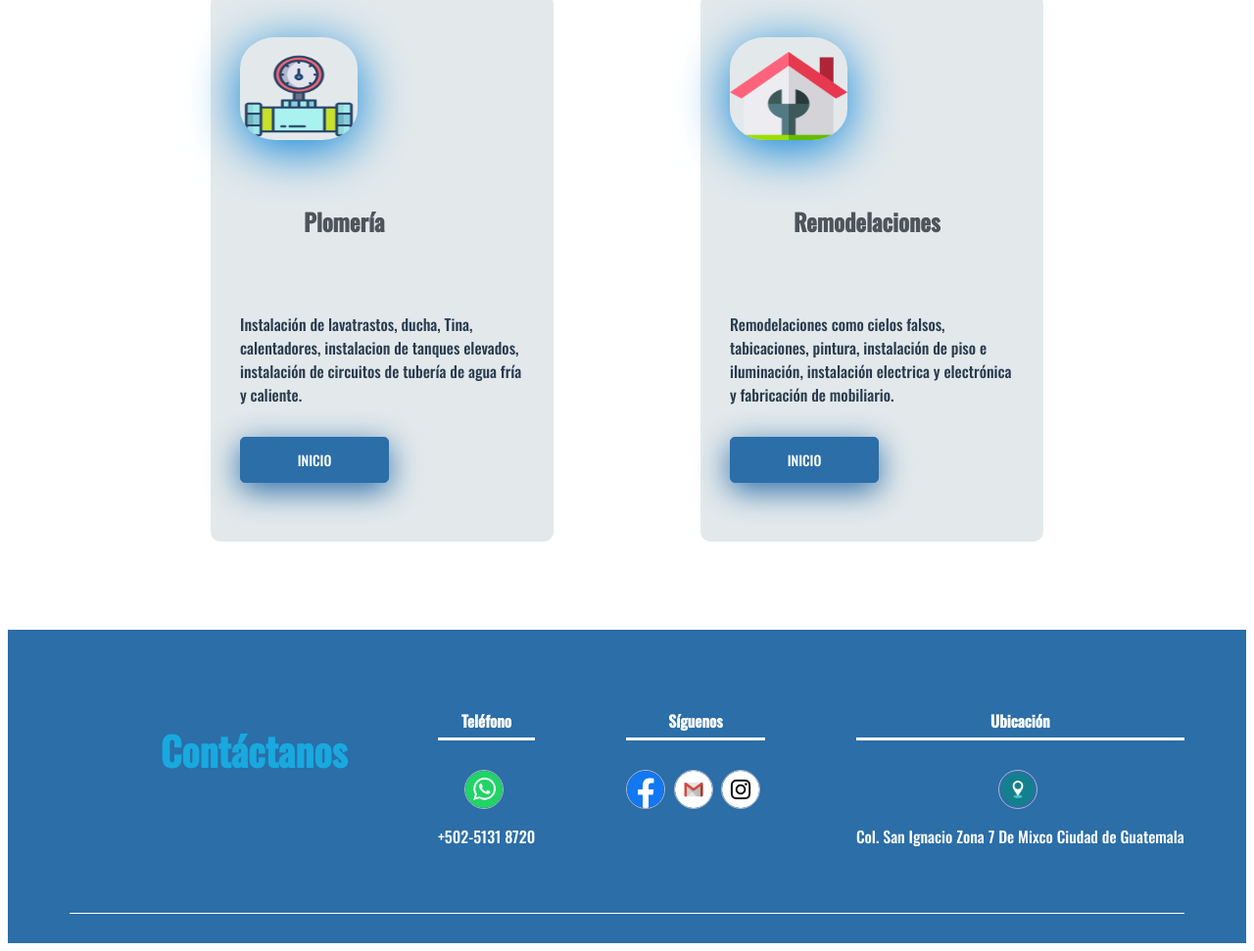
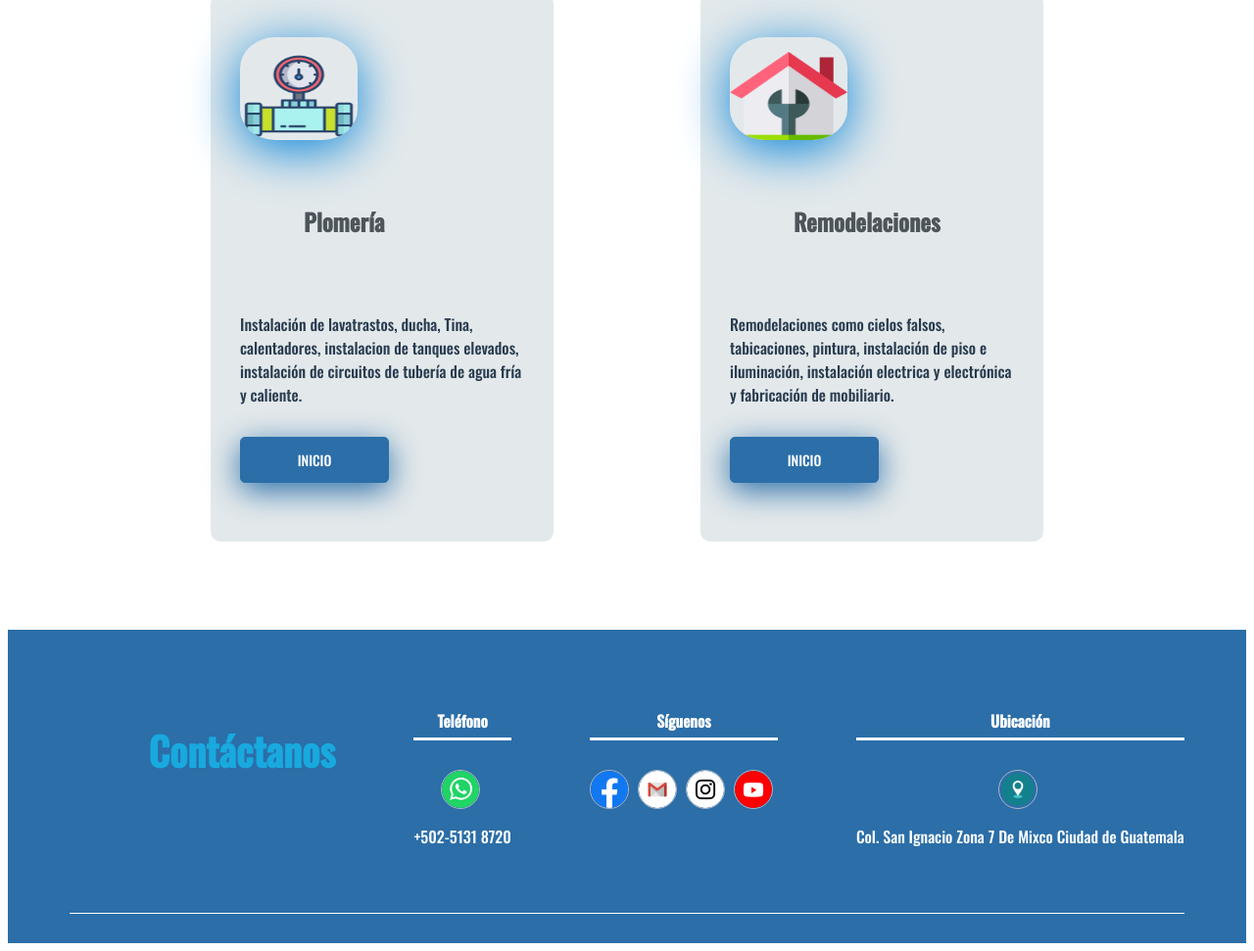
Before and after one commit to MultiserviciosLinares/MultiserviciosLinares, a plain HTML site: page index.html in a window 1280 px wide. Shown: the part 4384-5355 px from the top of the page at 98% size. Drawn offline with nearby package versions, Linux system fonts and the light colour scheme; a script that the page names is missing; files whose address does not match are found by name.

Commit message:
Update index.html

```diff
--- a/index.html
+++ b/index.html
@@ -217,7 +217,7 @@
                     <a href="https://m.facebook.com/Multiservicios-Linares-114800120320483/" target="blank"><img src="img/facebook.png" alt=""></a>
                     <a href="https://mail.google.com/mail/u/1/#inbox/"target="blank"><img src="img/gmail.png" alt=""></a>
                     <a href="https://www.instagram.com/linaresmultiservicios/"target="blank"><img src="img/instagram.png" alt=""></a>
-
+                     <a href="https://www.youtube.com/channel/UCGVtIoKBOWjQwdxXHCrlmww"target="blank"><img src="img/youtube.png" alt=""></a>
                     <p></p>
             </div>
 				</div>
```
